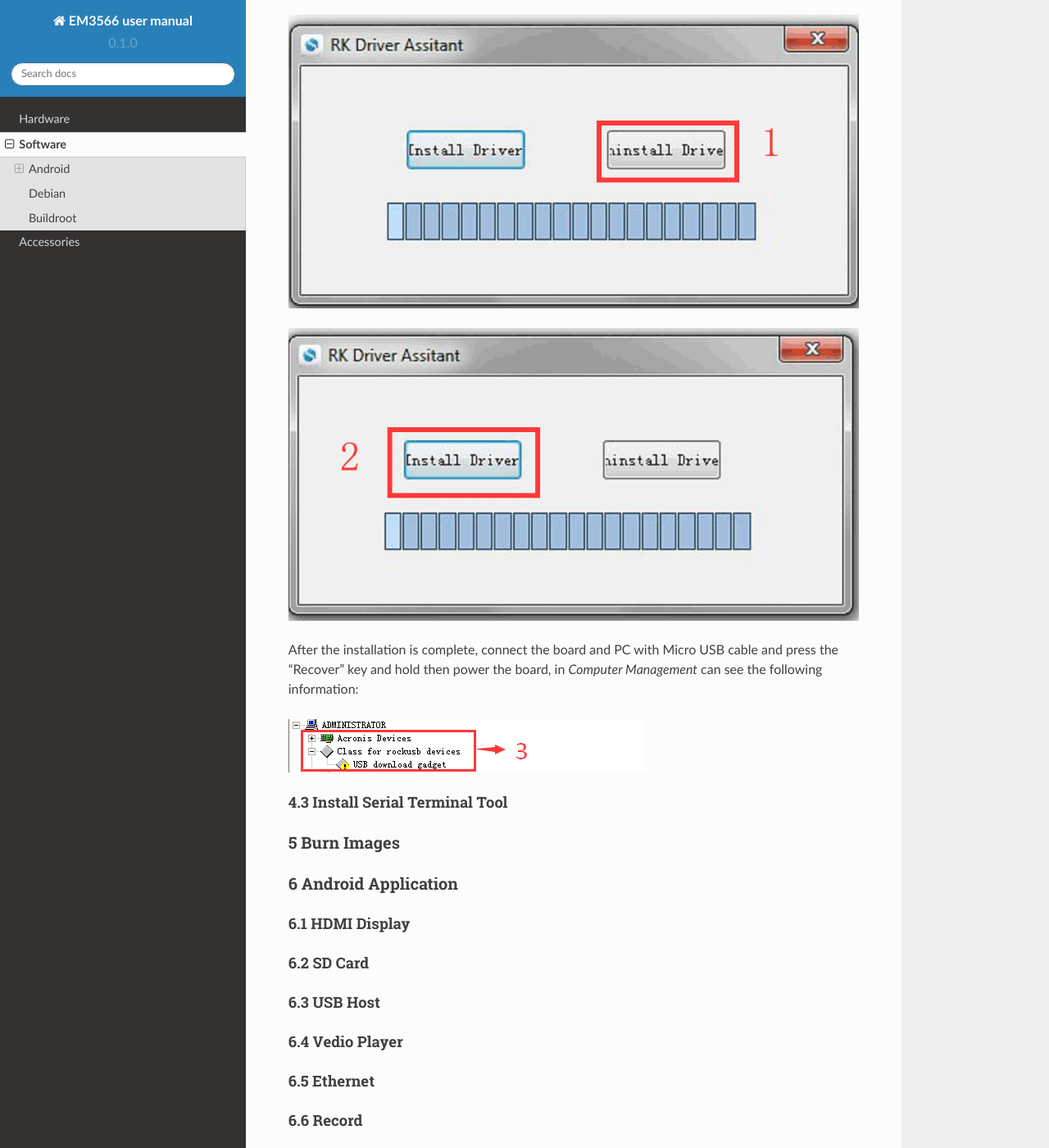
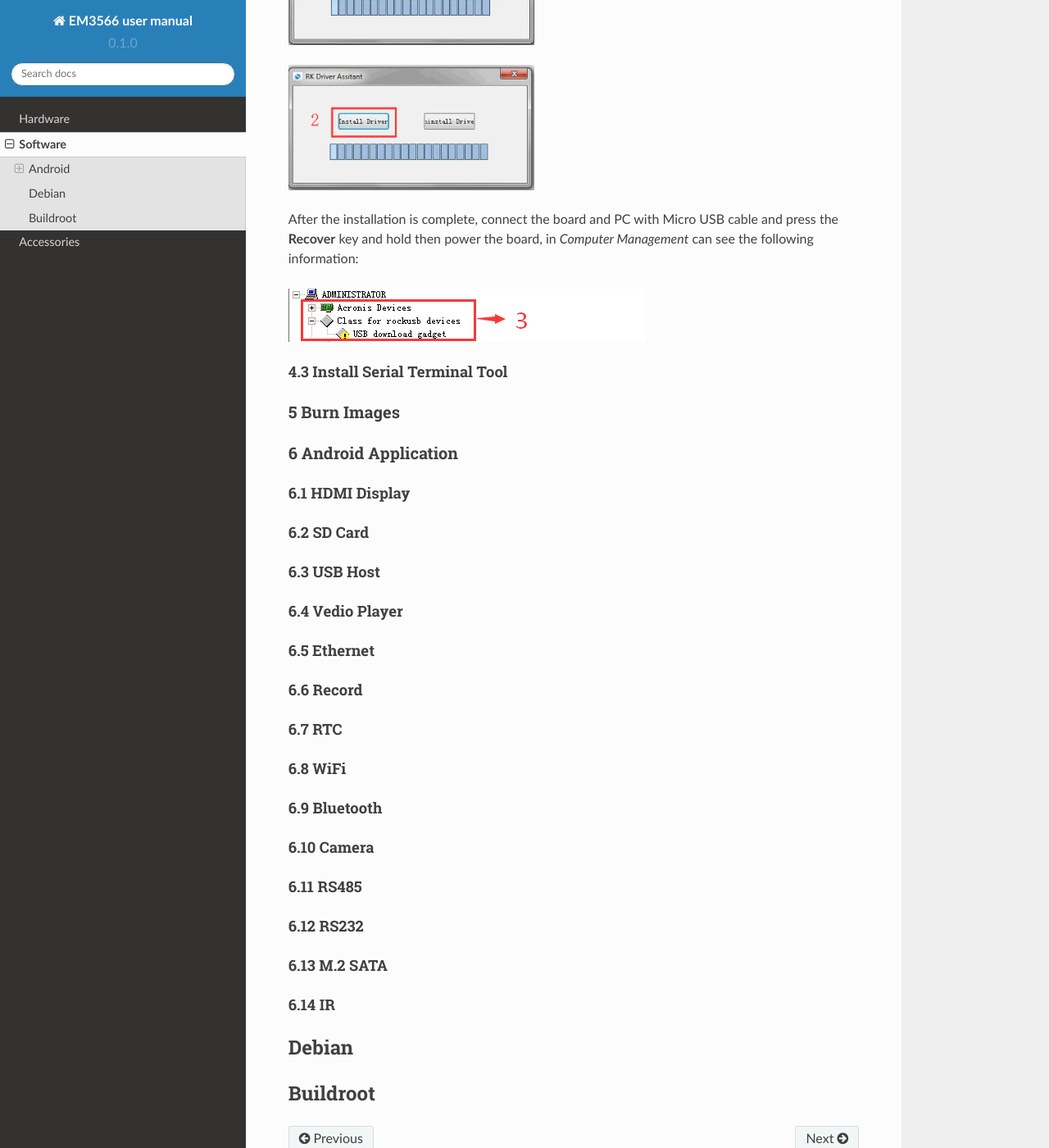
Before and after one commit to boardcon/EM3566, a Sphinx documentation site: the page built from docs/source/software.rst, in a window 1280 px wide and 1400 px high, scrolled down 8175 px. Shown: the whole window at 82% size. Built offline with Sphinx 7.4.7 and the Read the Docs theme 2.0.0, drawn with Linux system fonts in a browser that asks for light colours.

Commit message:
Update software.rst

```diff
--- a/docs/source/software.rst
+++ b/docs/source/software.rst
@@ -213,9 +213,11 @@ Plug the USB-to-UART cable CP2102 to the PC, unzip **CP2102WIN7.rar** on Windows
 
 .. figure:: ./image/EM3566_SBC_Android11_figure_18.png
    :alt: Install successful
+   :width: 300px
 
 .. figure:: ./image/EM3566_SBC_Android11_figure_19.png
    :alt: unzip files
+   :width: 300px
 
 Now the device will be listed under *Device Manager -> PORTS* with unique serial port assigned
 
@@ -229,11 +231,13 @@ Path :file:`DriverAssitant_v5.1.1/DriverInstall.exe`
 
 .. figure:: ./image/RK_Driver_Assitant_install-1.png
    :alt: RK_Driver_Assitant_install-1
+   :width: 300px
 
 .. figure:: ./image/RK_Driver_Assitant_install-2.png
    :alt: RK_Driver_Assitant_install-2
+   :width: 300px
 
-After the installation is complete, connect the board and PC with Micro USB cable and press the "Recover" key and hold then power the board, in *Computer Management* can see the following information:
+After the installation is complete, connect the board and PC with Micro USB cable and press the **Recover** key and hold then power the board, in *Computer Management* can see the following information:
 
 .. figure:: ./image/EM3566_SBC_Android11_figure_22.png
    :alt: serial port path
```
